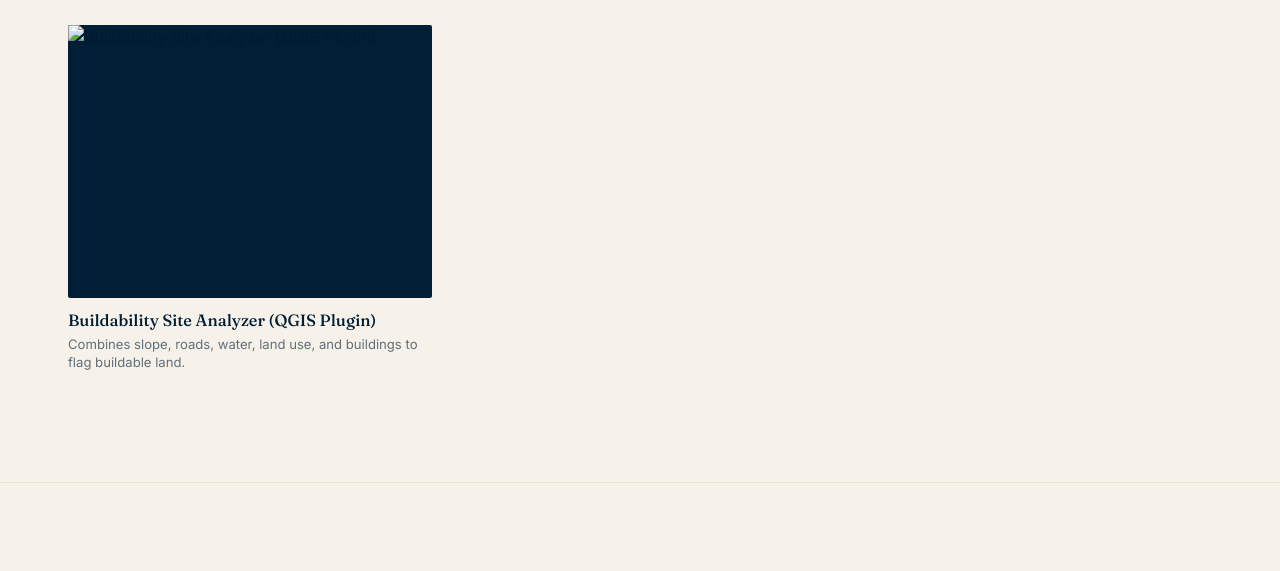
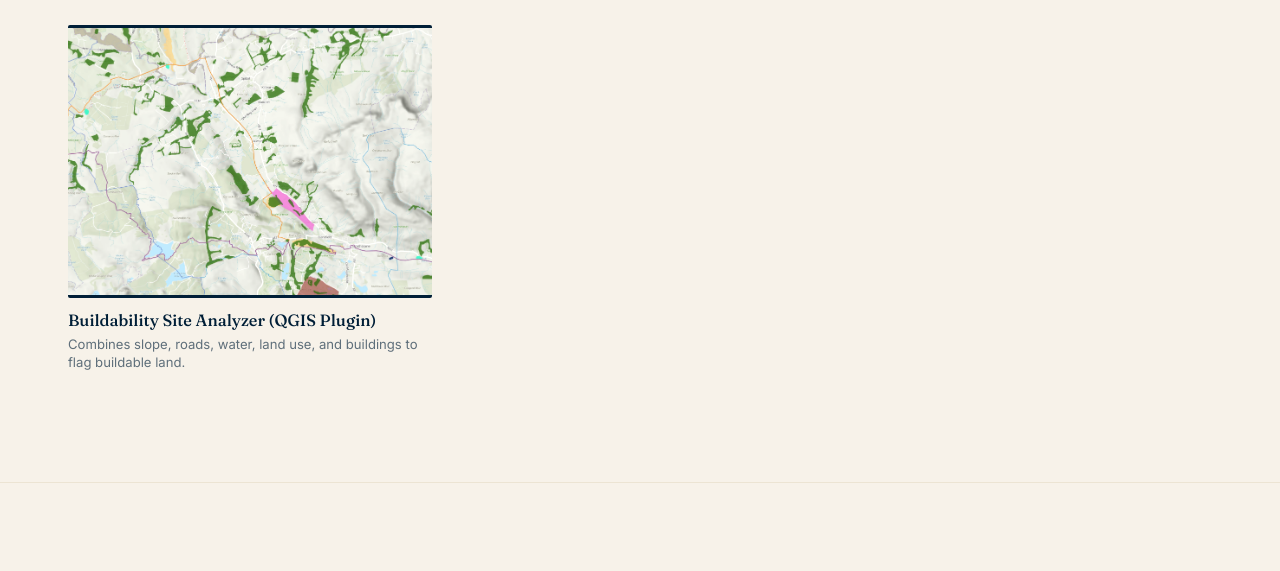
Before and after one commit to esmiraibrhml/esmiraibrhml.github.io, a plain HTML site: page index.html in a window 1280 px wide. Shown: the part 3608-4179 px from the top of the page. Drawn offline with Linux system fonts and the light colour scheme.

Commit message:
Update index.html

```diff
--- a/index.html
+++ b/index.html
@@ -774,7 +774,7 @@
       name: "Buildability Site Analyzer (QGIS Plugin)",
       blurb: "Combines slope, roads, water, land use, and buildings to flag buildable land.",
       desc: "A QGIS plugin that combines a slope raster, road network, waterways, land use / natural areas, and existing buildings to flag buildable land within a selected zone. Configurable thresholds — max slope, road-access buffer, waterway buffer, building buffer, and minimum parcel area — tune the analysis to a project's site-selection criteria.",
-      img: "images/Site.jpg"
+      img: "images/Site.png"
     }
 
   ];
```
